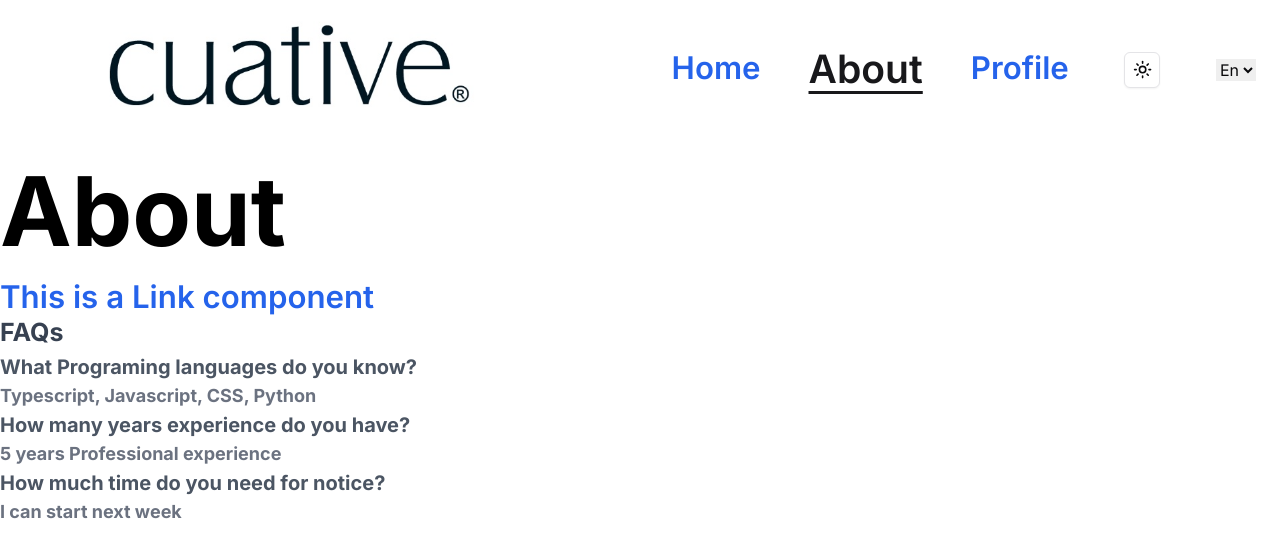
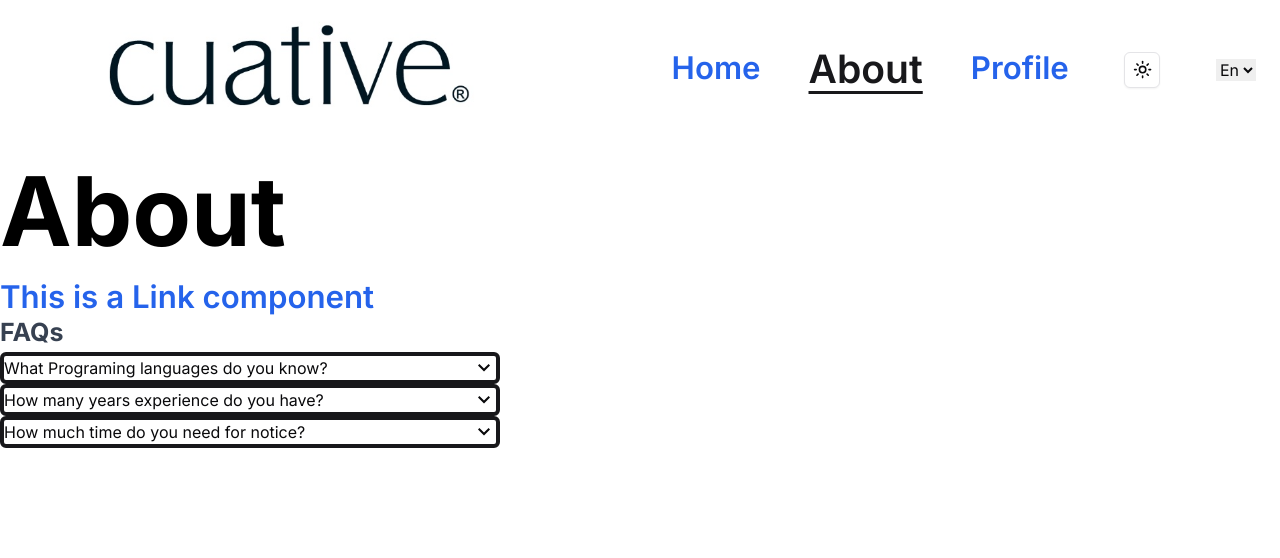
Before and after one commit to jflores08/3Dprint-buisness-app, a Next.js app: page /en/about in a window 1280 px wide. Shown: the top 558 px of the page. Built offline with nearby package versions, Linux system fonts and the light colour scheme.

Commit message:
svg ArrownDown component added to accordion component

```diff
--- a/src/app/components/AboutPage/FAQaccordion.tsx
+++ b/src/app/components/AboutPage/FAQaccordion.tsx
@@ -5,6 +5,7 @@ import { Fragment } from "react";
 
 // Import next componets
 import { useTranslations } from "next-intl";
+import { AccordionDemo } from "@/components/ui/accordion";
 
 // const FAQaccordion: FC<{
 //   faqs: { question: string; answer: string }[];
@@ -25,9 +26,11 @@ const FAQaccordion = () => {
       <h3>FAQs</h3>
       <div>
         {faqs.map((question, index) => (
-          <div key={index}>
-            <h4>{question.question}</h4>
-            <h5>{question.answer}</h5>
+          <div key={index} className="">
+            <AccordionDemo
+              question={question.question}
+              answer={question.answer}
+            />
           </div>
         ))}
       </div>
--- /dev/null
+++ b/src/app/components/svg/ArrowDown.tsx
@@ -0,0 +1,18 @@
+import { FC } from "react";
+
+const SvgComponent: FC = () => {
+  return (
+    <>
+      <svg
+        xmlns="http://www.w3.org/2000/svg"
+        height="24px"
+        viewBox="0 -960 960 960"
+        width="24px"
+        fill="currentColor"
+      >
+        <path d="M480-344 240-584l56-56 184 184 184-184 56 56-240 240Z" />
+      </svg>
+    </>
+  );
+};
+export default SvgComponent;
--- a/src/app/ui/components/accordion.tsx
+++ /dev/null
@@ -1,23 +0,0 @@
-"use client";
-
-// Import react components
-import { FC, Fragment } from "react";
-
-const Accordion: FC<{
-  faqs: { question: string; answer: string }[];
-}> = ({ faqs }) => {
-  return (
-    <Fragment>
-      <div>
-        {faqs.map((question, index) => (
-          <div key={index}>
-            <h3>{question.question}</h3>
-            <h2>{question.answer}</h2>
-          </div>
-        ))}
-      </div>
-    </Fragment>
-  );
-};
-
-export { Accordion };
--- a/src/components/ui/accordion.tsx
+++ b/src/components/ui/accordion.tsx
@@ -1,56 +1,25 @@
-"use client"
+import { FC } from "react";
+import * as Accordion from "@radix-ui/react-accordion";
+import React from "react";
+import ArrowDown from "@/app/components/svg/ArrowDown";
 
-import * as React from "react"
-import * as AccordionPrimitive from "@radix-ui/react-accordion"
-import { cn } from "@/lib/utils"
-import { ChevronDownIcon } from "@radix-ui/react-icons"
+const AccordionDemo: FC<{ question: string; answer: string }> = ({
+  question,
+  answer,
+}) => (
+  <Accordion.Root
+    className=" border-4 border-primary rounded-md w-[500px]"
+    type="single"
+    collapsible
+  >
+    <Accordion.Item value="item-1" className="">
+      <Accordion.Trigger className="flex justify-between w-full">
+        {question}
+        <ArrowDown />
+      </Accordion.Trigger>
+      <Accordion.Content>{answer}</Accordion.Content>
+    </Accordion.Item>
+  </Accordion.Root>
+);
 
-const Accordion = AccordionPrimitive.Root
-
-const AccordionItem = React.forwardRef<
-  React.ElementRef<typeof AccordionPrimitive.Item>,
-  React.ComponentPropsWithoutRef<typeof AccordionPrimitive.Item>
->(({ className, ...props }, ref) => (
-  <AccordionPrimitive.Item
-    ref={ref}
-    className={cn("border-b", className)}
-    {...props}
-  />
-))
-AccordionItem.displayName = "AccordionItem"
-
-const AccordionTrigger = React.forwardRef<
-  React.ElementRef<typeof AccordionPrimitive.Trigger>,
-  React.ComponentPropsWithoutRef<typeof AccordionPrimitive.Trigger>
->(({ className, children, ...props }, ref) => (
-  <AccordionPrimitive.Header className="flex">
-    <AccordionPrimitive.Trigger
-      ref={ref}
-      className={cn(
-        "flex flex-1 items-center justify-between py-4 text-sm font-medium transition-all hover:underline text-left [&[data-state=open]>svg]:rotate-180",
-        className
-      )}
-      {...props}
-    >
-      {children}
-      <ChevronDownIcon className="h-4 w-4 shrink-0 text-muted-foreground transition-transform duration-200" />
-    </AccordionPrimitive.Trigger>
-  </AccordionPrimitive.Header>
-))
-AccordionTrigger.displayName = AccordionPrimitive.Trigger.displayName
-
-const AccordionContent = React.forwardRef<
-  React.ElementRef<typeof AccordionPrimitive.Content>,
-  React.ComponentPropsWithoutRef<typeof AccordionPrimitive.Content>
->(({ className, children, ...props }, ref) => (
-  <AccordionPrimitive.Content
-    ref={ref}
-    className="overflow-hidden text-sm data-[state=closed]:animate-accordion-up data-[state=open]:animate-accordion-down"
-    {...props}
-  >
-    <div className={cn("pb-4 pt-0", className)}>{children}</div>
-  </AccordionPrimitive.Content>
-))
-AccordionContent.displayName = AccordionPrimitive.Content.displayName
-
-export { Accordion, AccordionItem, AccordionTrigger, AccordionContent }
+export { AccordionDemo };
--- a/tailwind.config.ts
+++ b/tailwind.config.ts
@@ -111,5 +111,7 @@ const config: Config = {
     },
   },
   plugins: [require("tailwindcss-animate")],
+
+
 };
 export default config;
```
Also changed, not shown: 1 other file (tests, documents, lock files or other folders).
